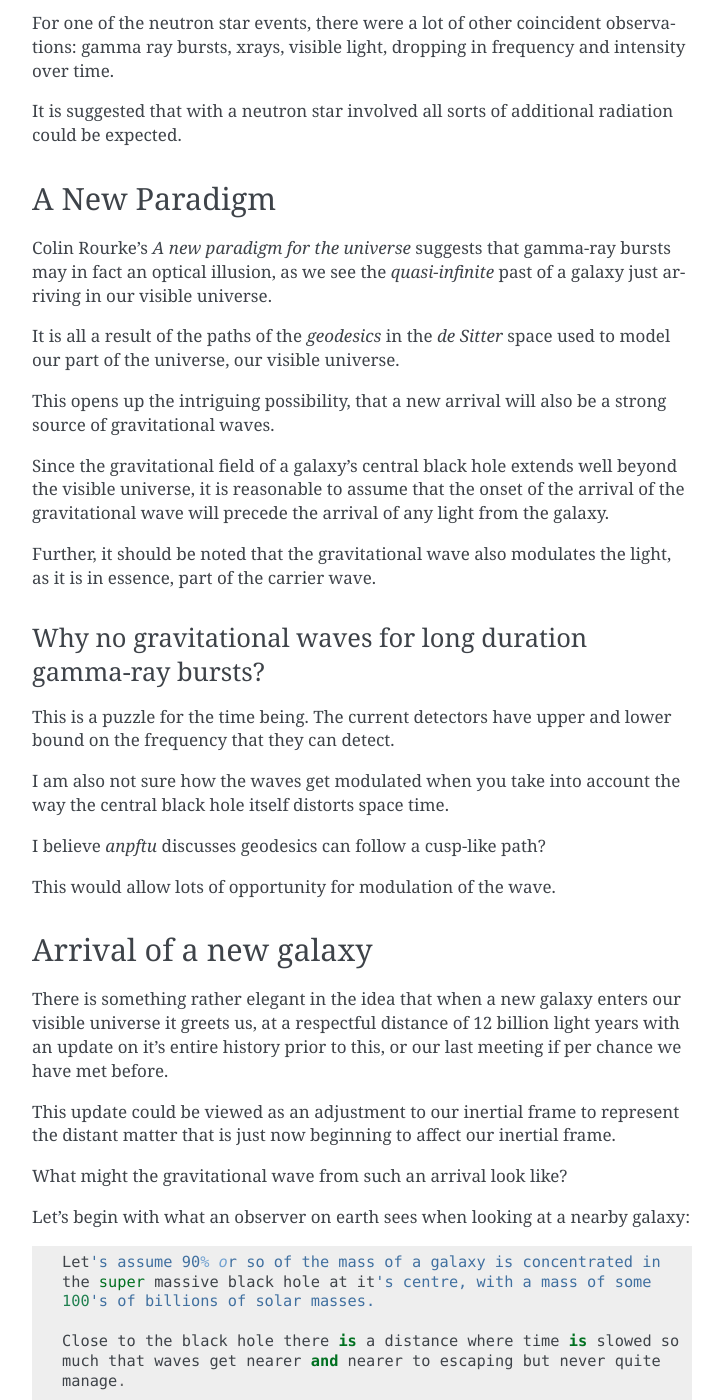
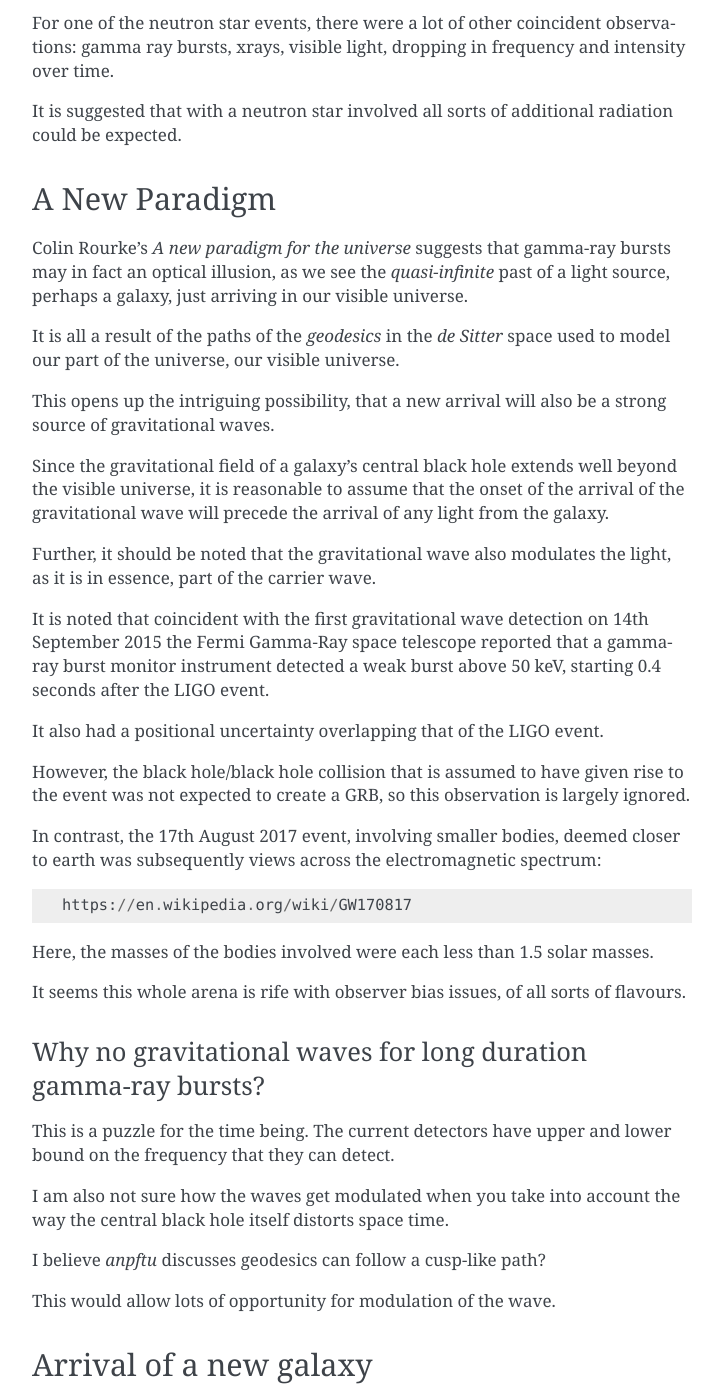
Before and after one commit to openbermuda/karmapi, a Sphinx documentation site: the page built from docs/nodice/inertia.rst, in a window 1280 px wide and 1400 px high, scrolled down 3796 px. Shown: the whole window, without its empty margins (388-1111 px from the left). Built offline with Sphinx 7.4.7, drawn with Linux system fonts in a browser that asks for light colours; formulas are drawn with MathJax 3; pages that are not in the unit, such as notebooks, are missing from menus.

```diff
--- a/docs/nodice/inertia.rst
+++ b/docs/nodice/inertia.rst
@@ -209,8 +209,8 @@
 
 Colin Rourke's *A new paradigm for the universe* suggests that
 gamma-ray bursts may in fact an optical illusion, as we see the
-*quasi-infinite* past of a galaxy just arriving in our visible
-universe.
+*quasi-infinite* past of a light source, perhaps a galaxy, just
+arriving in our visible universe.
 
 It is all a result of the paths of the *geodesics* in the *de Sitter*
 space used to model our part of the universe, our visible universe.
@@ -225,6 +225,31 @@
 
 Further, it should be noted that the gravitational wave also modulates
 the light, as it is in essence, part of the carrier wave.
+
+It is noted that coincident with the first gravitational wave
+detection on 14th September 2015 the Fermi Gamma-Ray space telescope
+reported that a gamma-ray burst monitor instrument detected a weak
+burst above 50 keV, starting 0.4 seconds after the LIGO event.
+
+It also had a positional uncertainty overlapping that of the LIGO
+event.
+
+However, the black hole/black hole collision that is assumed to have
+given rise to the event was not expected to create a GRB, so this
+observation is largely ignored.
+
+In contrast, the 17th August 2017 event, involving smaller bodies,
+deemed closer to earth was subsequently views across the
+electromagnetic spectrum::
+
+
+    https://en.wikipedia.org/wiki/GW170817
+
+Here, the masses of the bodies involved were each less than 1.5 solar
+masses.
+
+It seems this whole arena is rife with observer bias issues, of all
+sorts of flavours.
 
 
 Why no gravitational waves for long duration gamma-ray bursts?
```
